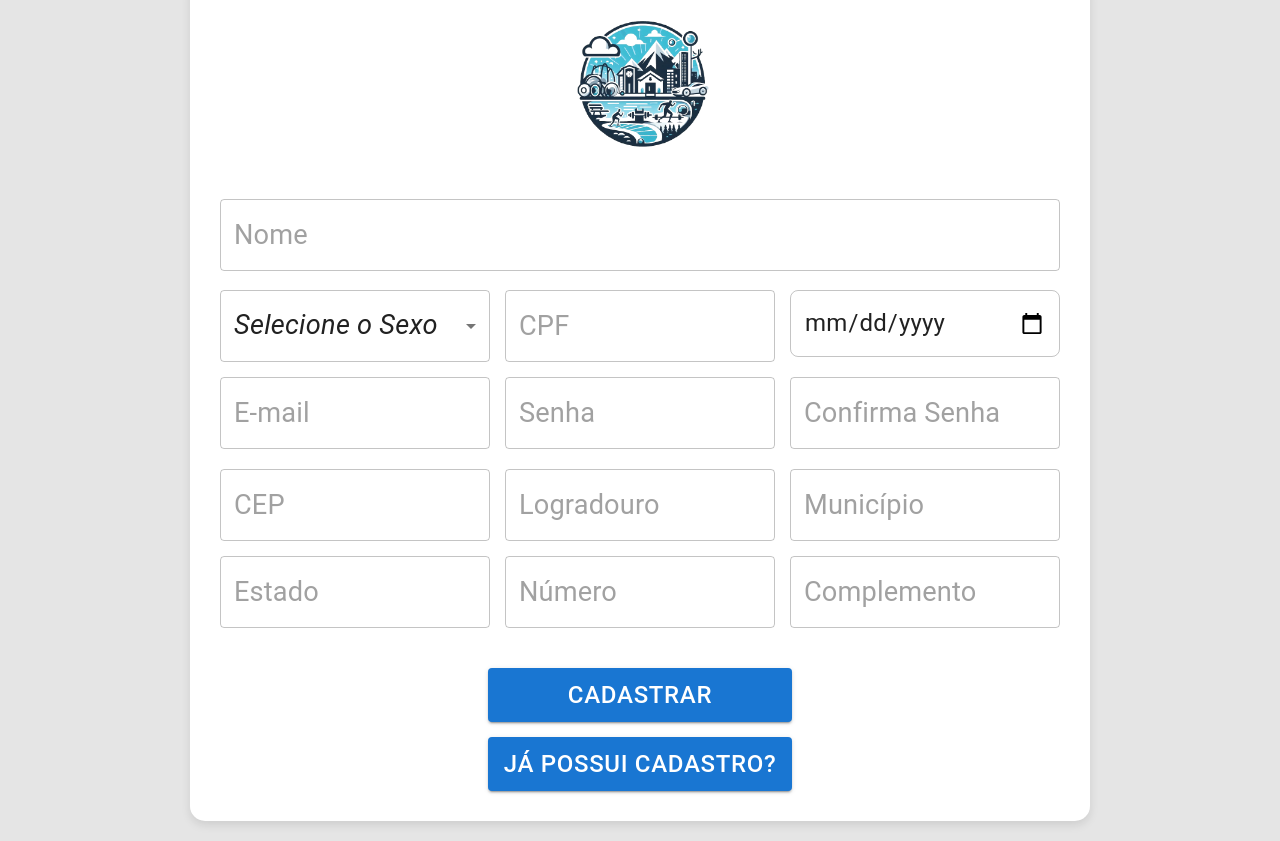
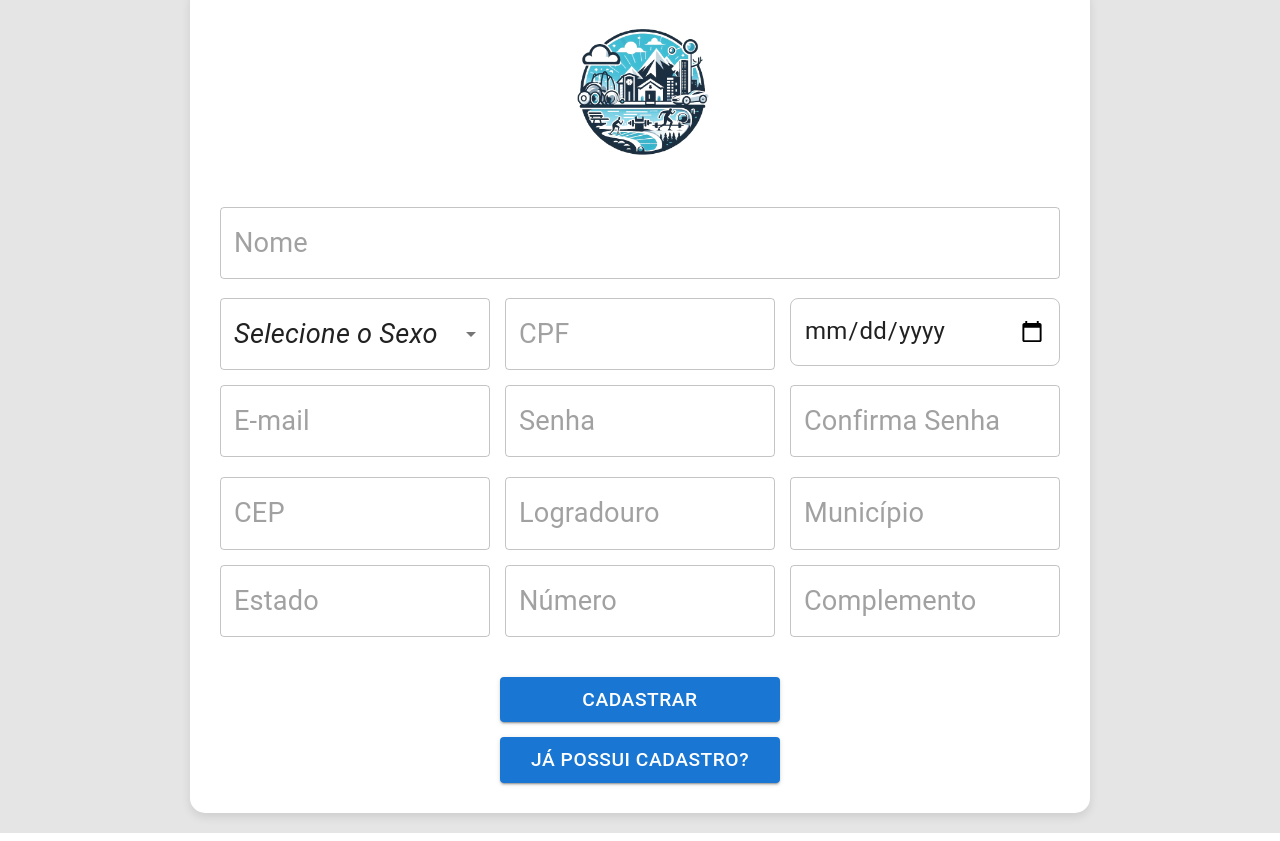
Before and after one commit to FuturoDEV-Fitness/M3P-FrontEnd-squad4, a React (Vite) app: page /cadastroUsuario in a window 1280 px wide. Built offline with nearby package versions, Linux system fonts and the light colour scheme; no server answers.

Commit message:
Melhorando apresentação de alguns itens

```diff
--- a/src/components/molecules/CadastroLocalForm/index.jsx
+++ b/src/components/molecules/CadastroLocalForm/index.jsx
@@ -9,10 +9,10 @@ import {
     Checkbox,
     Box
 } from "@mui/material";
-import { useForm} from "react-hook-form";
+import { useForm } from "react-hook-form";
 import "./index.css";
 import { Link, useParams, useNavigate } from "react-router-dom";
-import { useState, useEffect,useContext } from "react";
+import { useState, useEffect, useContext } from "react";
 import { useApiLocal } from "../../../hooks/useApiLocal";
 import useBuscaCep from "../../../hooks/useBuscaCep";
 import useLatitudeLongitude from "../../../hooks/useLatitudeLongitude";
@@ -157,7 +157,7 @@ function CadastroLocalForm() {
                 justifyContent: "center",
                 alignItems: "center",
                 flexDirection: "column",
-    minHeight: "85vh",
+                minHeight: "calc(100vh - 60px)", // Subtrai a altura do header e footer
                 bgcolor: "#e5e5e5",
                 px: 2
             }}>
--- a/src/components/molecules/CadastroUsuarioForm/index.css
+++ b/src/components/molecules/CadastroUsuarioForm/index.css
@@ -209,3 +209,16 @@
         border-color: #f44336;
     }
 }
+
+@media (min-width: 1000px) {
+    .buttonVoltar {
+        width: 250px;
+    }
+}
+
+@media (min-width: 1140px) {
+    .buttonVoltar {
+        width: 280px;
+
+    }
+}
--- a/src/components/molecules/CadastroUsuarioForm/index.jsx
+++ b/src/components/molecules/CadastroUsuarioForm/index.jsx
@@ -274,8 +274,8 @@ function CadastroUsuarioForm() {
                     xs: "0.8rem",
                     sm: "1rem",
                     md: "1.2rem",
-          lg: "1.5rem",
-          xl: "1.7rem"
+                    lg: "1.2rem",
+                    xl: "1.2rem"
                   }
                 }}>
                 Cadastrar
@@ -290,8 +290,8 @@ function CadastroUsuarioForm() {
                       xs: "0.8rem",
                       sm: "1rem",
                       md: "1.2rem",
-           lg: "1.5rem",
-           xl: "1.7rem"
+                      lg: "1.2rem",
+                      xl: "1.2rem"
                     }
                   }}>
                   Já Possui Cadastro?
--- a/src/components/molecules/LoginForm/index.css
+++ b/src/components/molecules/LoginForm/index.css
@@ -64,7 +64,7 @@
 .containerButtonLogin .buttonRegister {
     width: 100%;
     max-width: 180px;
-    height: 50px;
+    height: 40px;
     font-size: 1.1rem;
 }
 
@@ -125,6 +125,16 @@
     }
 }
 
+@media (min-width: 1280px) {
+
+    .email input::placeholder,
+    .password input::placeholder {
+        font-size: 1.1rem;
+
+    }
+}
+
+
 @media (min-width: 2560px) {
     .loginForm {
         max-width: 900px;
```
Lines whose indentation alone changed are shown as unchanged.
